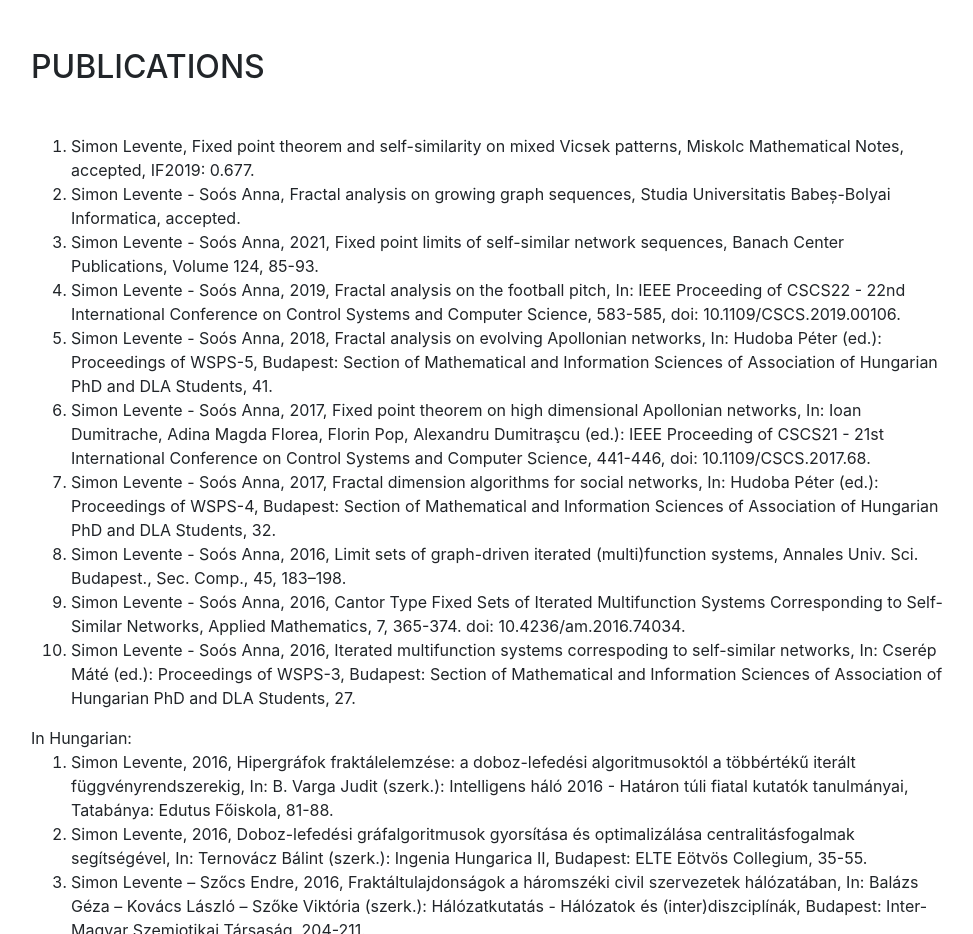
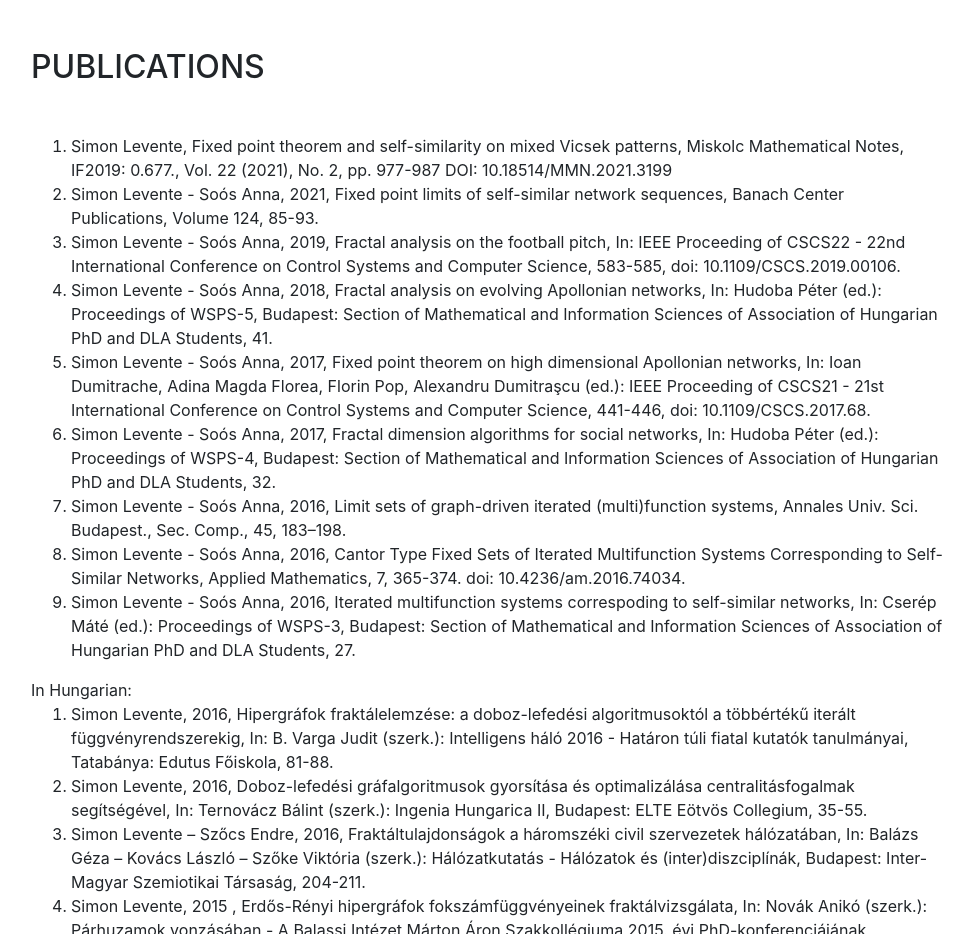
Before and after one commit to simonlevente/simonlevente.github.io, a website with bundled scripts: page index.html in a window 1280 px wide. Shown: the part 800-1734 px from the top of the page, without its empty margins (289-1262 px from the left). Built offline with nearby package versions, Linux system fonts and the light colour scheme; a web font is replaced by a local one.

Commit message:
Update index.html

```diff
--- a/index.html
+++ b/index.html
@@ -130,8 +130,8 @@
         <div class="my-auto">
           <h2 class="mb-5">Publications</h2>
           <ol>
-				<li>Simon Levente, Fixed point theorem and self-similarity on mixed Vicsek patterns, Miskolc Mathematical Notes, accepted, IF2019: 0.677.</li>
-                <li>Simon Levente - Soós Anna, Fractal analysis on growing graph sequences, Studia Universitatis Babeș-Bolyai Informatica,  accepted.</li>
+		 <li>Simon Levente, Fixed point theorem and self-similarity on mixed Vicsek patterns, Miskolc Mathematical Notes, IF2019: 0.677., Vol. 22 (2021), No. 2, pp. 977-987
+			DOI: 10.18514/MMN.2021.3199</li>
                 <li>Simon Levente - Soós Anna, 2021, Fixed point limits of self-similar network sequences, Banach Center Publications, Volume 124, 85-93.</li>
                 <li>Simon Levente - Soós Anna, 2019, Fractal analysis on the football pitch,
 					In: IEEE Proceeding of CSCS22 - 22nd International Conference on Control Systems and Computer Science,  583-585,
```
